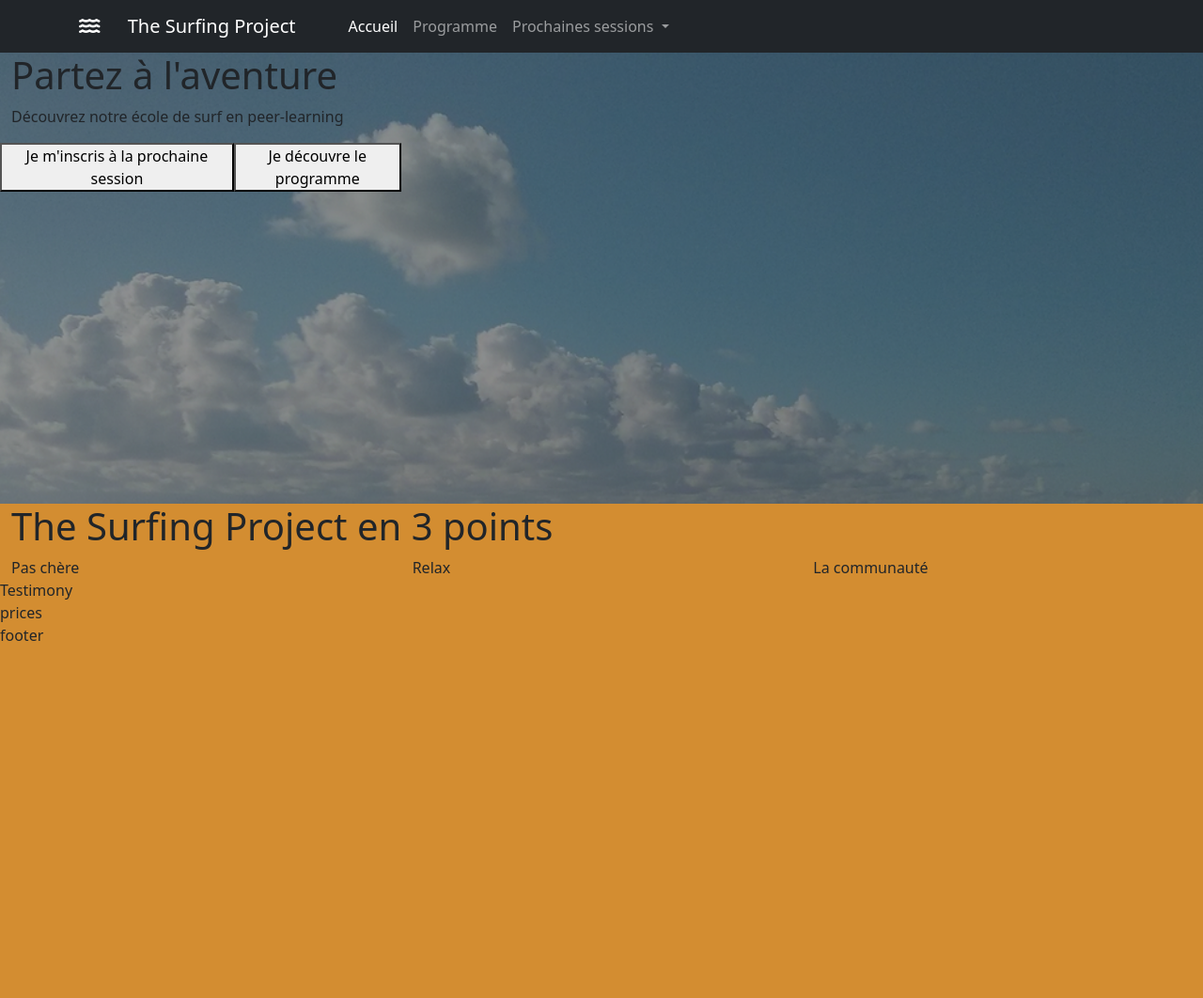
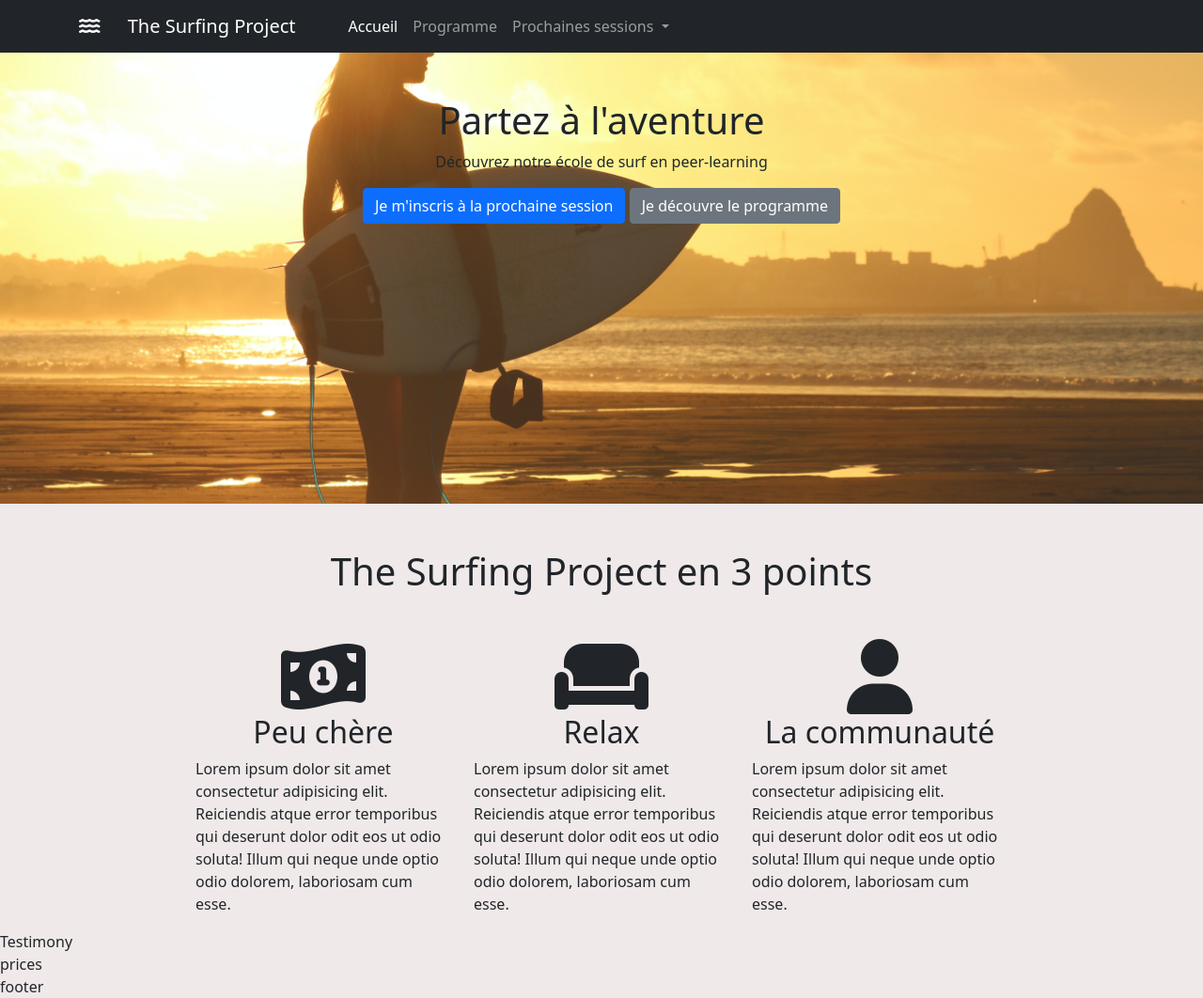
Before and after one commit to TimotheeGimbert/THP-004-SurfSchool, a plain HTML site: page index.html in a window 1280 px wide. Shown: the whole page at 94% size. Before the commit the page ends 800 px from the top, so only its background shows below. Drawn offline with nearby package versions, Linux system fonts and the light colour scheme; files that its build step writes are made by us from their sources.

Commit message:
Adds 3pts section

```diff
--- a/index.html
+++ b/index.html
@@ -41,22 +41,36 @@
           </div>
       </header>
 
-      <section class="row">
-        <div class="col-4">
+      <section class="row justify-content-center py-5 text-dark">
+        <div class="col-12 col-lg-5 d-flex flex-column justify-content-start align-items-center">
           <h1>Partez à l'aventure</h1>
           <p>Découvrez notre école de surf en peer-learning</p>
-          <div class="row">
-            <button class="col-7">Je m'inscris à la prochaine session</button>
-            <button class="col-5">Je découvre le programme</button>
+          <div>
+            <button class="btn btn-primary">Je m'inscris à la prochaine session</button>
+            <button class="btn btn-secondary">Je découvre le programme</button>
           </div>
         </div>
       </section>
 
-      <main class="row">
-        <h1 class="col-12">The Surfing Project en 3 points</h1>
-        <div class="col-4">Pas chère</div>
-        <div class="col-4">Relax</div>
-        <div class="col-4">La communauté</div>
+      <main class="row px-5 justify-content-center text-center">
+        <h1 class="col-12 my-5">The Surfing Project en 3 points</h1>
+        <div class="col-12 col-lg-3">
+          <i class="fas fa-money-bill-wave-alt fa-5x"></i>
+          <h2>Peu chère</h2>
+          <p class="text-start">Lorem ipsum dolor sit amet consectetur adipisicing elit. Reiciendis atque error temporibus qui deserunt dolor odit eos ut odio soluta! Illum qui neque unde optio odio dolorem, laboriosam cum esse.</p>
+        </div>
+        <div class="col-12 col-lg-3">
+          <i class="fas fa-couch fa-5x"></i>
+          <h2>Relax</h2>
+          <p class="text-start">Lorem ipsum dolor sit amet consectetur adipisicing elit. Reiciendis atque error temporibus qui deserunt dolor odit eos ut odio soluta! Illum qui neque unde optio odio dolorem, laboriosam cum esse.</p>
+        </div>
+        </div>
+        <div class="col-12 col-lg-3">
+          <i class="fas fa-user fa-5x"></i>
+          <h2>La communauté</h2>
+          <p class="text-start">Lorem ipsum dolor sit amet consectetur adipisicing elit. Reiciendis atque error temporibus qui deserunt dolor odit eos ut odio soluta! Illum qui neque unde optio odio dolorem, laboriosam cum esse.</p>
+        </div>
+        </div>
       </main>
 
       <aside class="row">
--- a/main.scss
+++ b/main.scss
@@ -3,12 +3,9 @@ html { box-sizing: border-box; }
 
 body {
   min-height: 100vh;
-  background-color: rgb(211, 141, 49);
+  background-color: rgba(233, 225, 225, 0.726);
   & > section {
-    background-image: url('./images/bg_mini.png');
-    background-repeat: no-repeat;
-    background-position: center;
-    background-attachment: fixed;
+    background-image: url('./images/surfHero.jpg'); background-repeat: no-repeat; background-position: center; background-attachment: fixed;
     background-size: cover;
     height:60vh;
   }
```
Also changed, not shown: images/bg_mini.png (deleted), images/surfHero.jpg (added), index.css (added), 1 other file.
